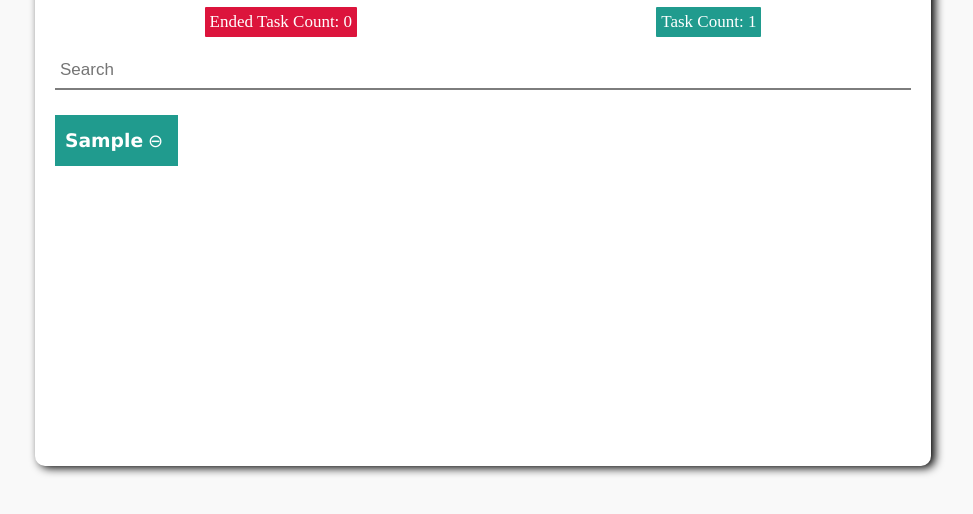
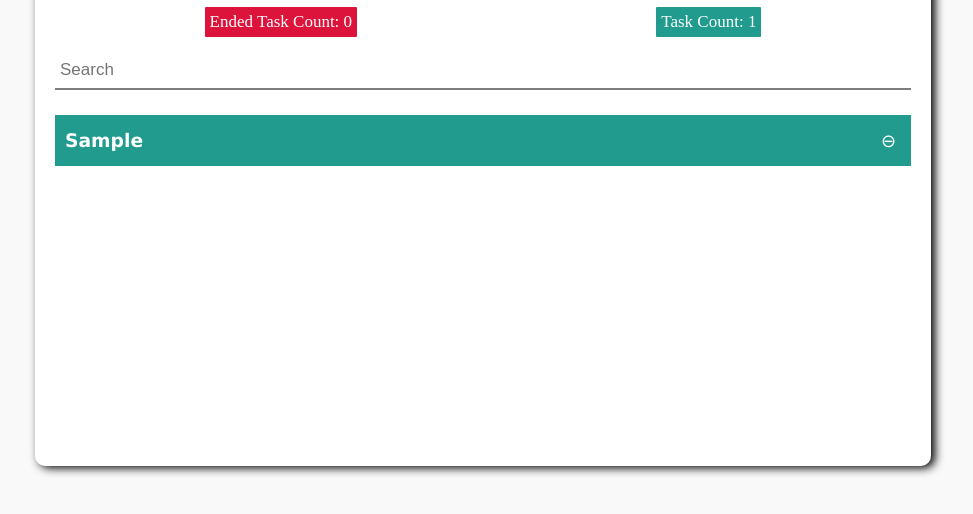
Before and after one commit to Khalid-Safi207/todo, a plain HTML site: page index.html in a window 1280 px wide. Both pictures are taken after typing "Sample" into the empty fields and a click on the button "ADD TASK". Shown: the part 294-808 px from the top of the page, without its empty margins (157-1130 px from the left). Drawn offline with Linux system fonts and the light colour scheme.

Commit message:
Update style.css

```diff
--- a/style.css
+++ b/style.css
@@ -123,7 +123,7 @@ body {
   margin-top: 5px;
   font-family: Verdana, Geneva, Tahoma, sans-serif;
   height: fit-content;
-  width: fit-content;
+  line-break: normal;
 }
 .task span,
 .trash {
```
